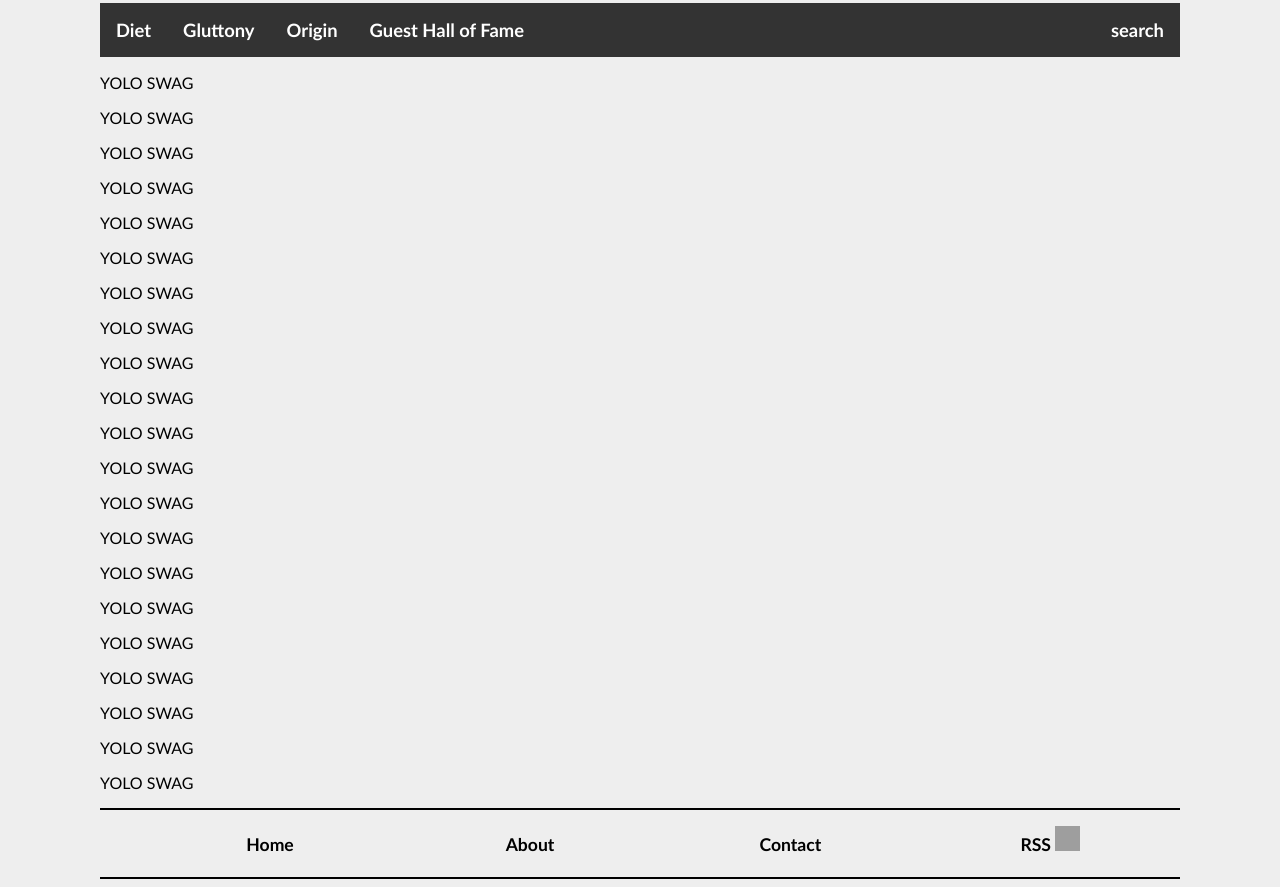
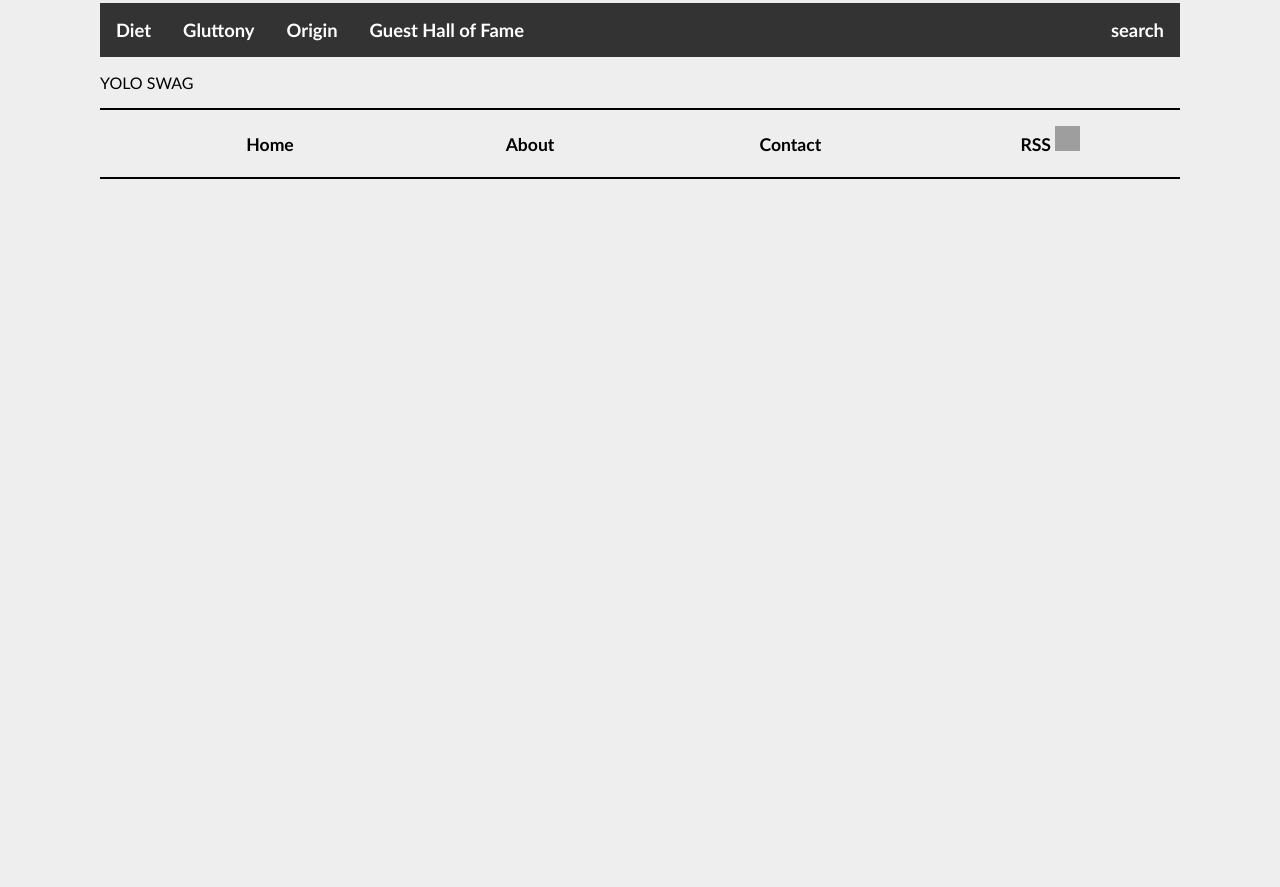
Before and after one commit to gluttonousbear/gluttonousbear.github.io, a Jekyll site: the page built from pages/gluttony.html, in a window 1280 px wide. Shown: the part 474-1361 px from the top of the page. Built offline with Jekyll 4.4.1, drawn with Linux system fonts in a browser that asks for light colours; after the commit the page ends 900 px from its top, so only the background shows below that; grey boxes are pictures that could not be loaded.

Commit message:
Update tag.html

```diff
--- a/_layouts/tag.html
+++ b/_layouts/tag.html
@@ -12,9 +12,9 @@
 
 		<div class="content">
 			{% for post in site.posts %}
-   				{% for tag in post %}
+
 					<p> YOLO SWAG </p>
-				{% endfor %}
+
 			{% endfor %}
 		</div>
 
```
